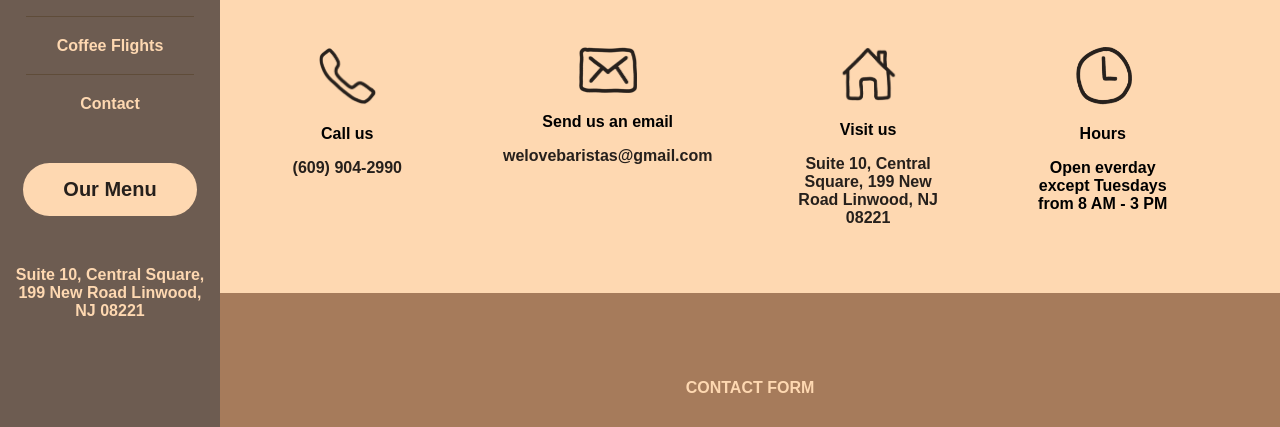
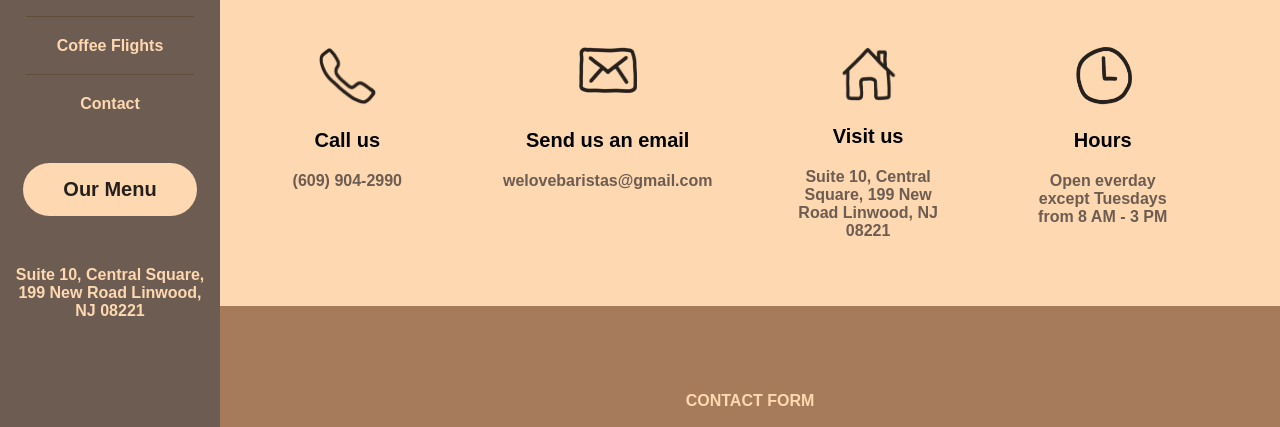
Before and after one commit to mattmiraglia/Baristas, a plain HTML site: page contact.html in a window 1280 px wide. Shown: the part 373-800 px from the top of the page. Drawn offline with Linux system fonts and the light colour scheme; a web font is replaced by a local one.

Commit message:
Contact
-Icons edit

```diff
--- a/contact.html
+++ b/contact.html
@@ -51,21 +51,23 @@
         <div class="icon">
             <div class="icon-content">
                 <img alt="Phone Icon" class="image-icons" src="images/icons/call-outline.png">
-                <p>Call us</p>
+                <p class="icon-header">Call us</p>
                 <p><a href="tel:+6099042990">(609) 904-2990</a></p>
             </div>
         </div>
         <div class="icon">
             <div class="icon-content">
                 <img alt="Email Icon" class="image-icons" src="images/icons/mail-outline.png">
-                <p>Send us an email</p>
+                <div class="mail-space">
+                <p class="icon-header">Send us an email</p>
+                </div>
                 <p><a href="mailto:welovebaristas@gmail.com">welovebaristas&#64;gmail.com</a></p>
             </div>
         </div>
         <div class="icon">
             <div class="icon-content">
                 <img alt="Location Icon" class="image-icons" src="images/icons/home-outline.png">
-                <p>Visit us</p>
+                <p class="icon-header">Visit us</p>
                 <p><a target="_blank" href="https://maps.app.goo.gl/nsj44fYuBxaArsex6">Suite 10, Central Square, 199 New Road
                     Linwood, NJ 08221</a></p>
             </div>
@@ -73,8 +75,8 @@
         <div class="icon">
             <div class="icon-content">
                 <img alt="Hours Icon" class="image-icons" src="images/icons/time-outline.png">
-                <p>Hours</p>
-                <p>Open everday except Tuesdays from 8 AM - 3 PM</p>
+                <p class="icon-header">Hours</p>
+                <p class="hours-text">Open everday except Tuesdays from 8 AM - 3 PM</p>
             </div>
         </div>
 
--- a/styles/contact.css
+++ b/styles/contact.css
@@ -190,19 +190,36 @@ nav p {
     max-width: 25%;
 }
 
+.mail-space {
+    padding-top: 12px;
+}
+
+.icon-header {
+    font-size: 20px;
+}
+
+.icon-link {
+    color:#6d5c51;
+}
+
+.icon-link:hover {
+    color:#564940;
+}
+
+
 .icon-content p a {
-    color:#26201C;
+    color:#6d5c51;
     text-decoration: none;
 }
 
 .icon-content p a:hover {
-    opacity: 0.8;
+    color:#564940;
+    text-decoration: underline;
 }
 
-.icon-content p a:active {
-    opacity: 0.6;
+.hours-text {
+    color: #6d5c51;;
 }
-
 
 
 .contact-container {
```
